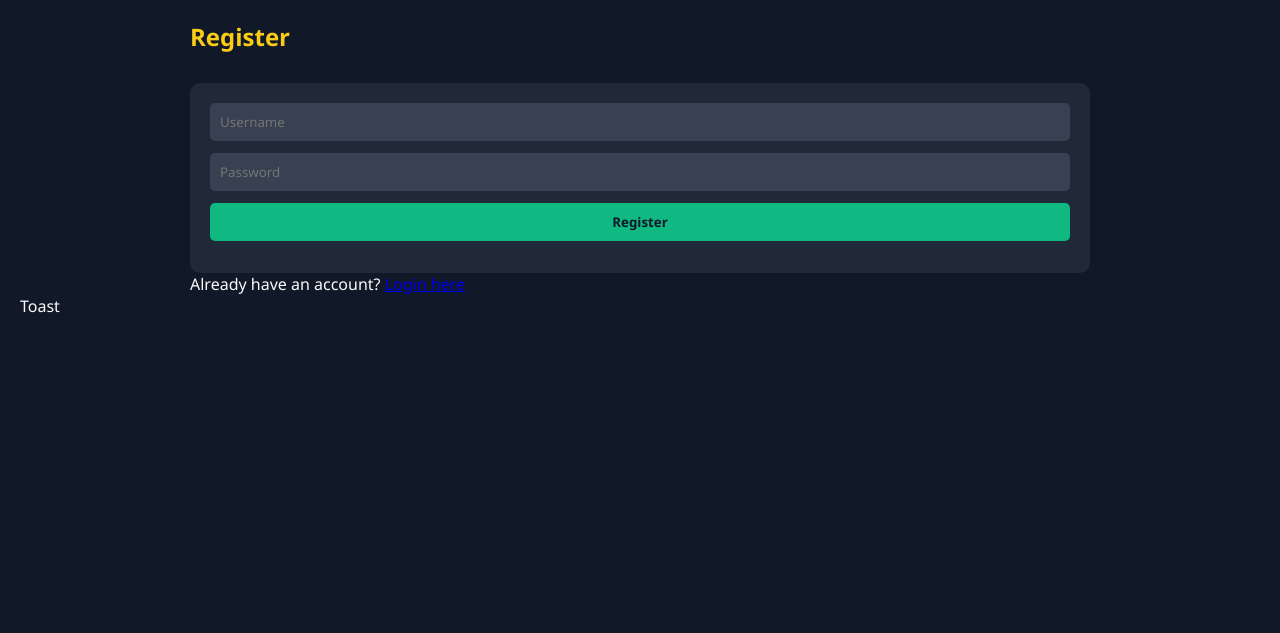
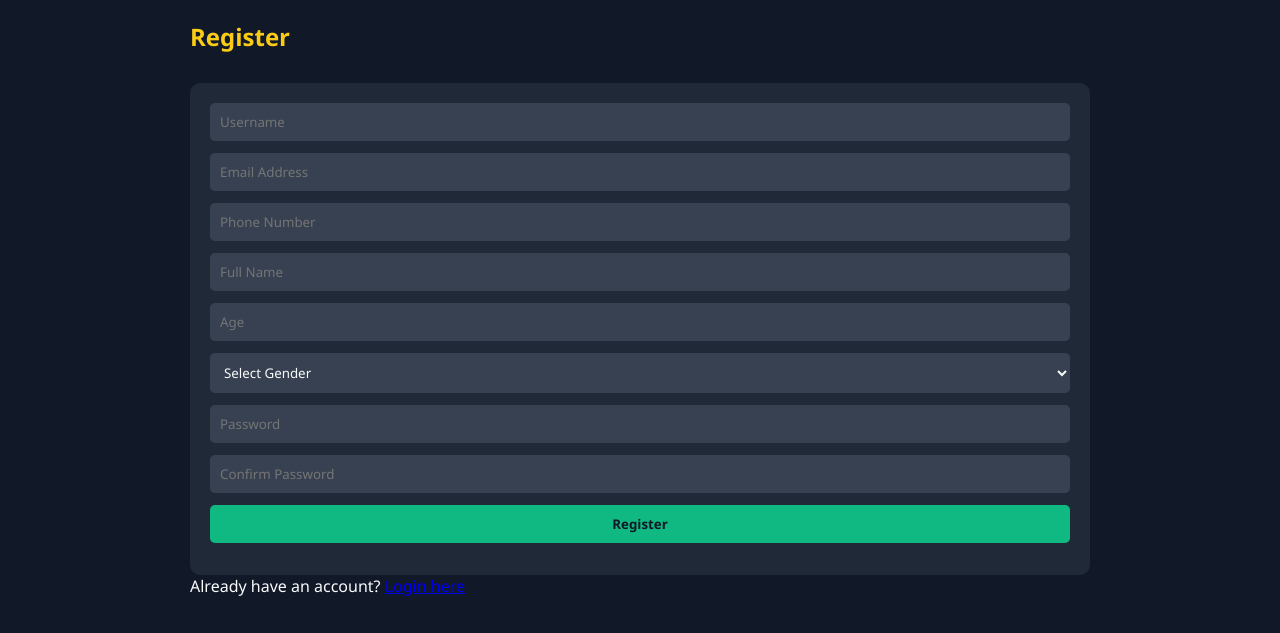
Before and after one commit to ak-pumkin/gym-suppliment-, a Flask app: page /register in a window 1280 px wide. Shown: the top 633 px of the page. Run offline with Flask 3, Linux system fonts and the light colour scheme; some libraries are stand-ins or nearby versions.

Commit message:
Add files via upload

```diff
--- a/templates/register.html
+++ b/templates/register.html
@@ -10,14 +10,24 @@
     <h2>Register</h2>
     <form id="registerForm">
       <input type="text" name="username" placeholder="Username" required />
+      <input type="email" name="email" placeholder="Email Address" required />
+      <input type="text" name="phone" placeholder="Phone Number" required />
+      <input type="text" name="full_name" placeholder="Full Name" required />
+      <input type="number" name="age" placeholder="Age" min="13" required />
+      <select name="gender" required>
+        <option value="">Select Gender</option>
+        <option>Male</option>
+        <option>Female</option>
+        <option>Other</option>
+      </select>
       <input type="password" name="password" placeholder="Password" required />
+      <input type="password" name="confirmPassword" placeholder="Confirm Password" required />
       <button type="submit">Register</button>
     </form>
     <p>Already have an account? <a href="/login">Login here</a></p>
   </main>
 
-  <!-- Toast -->
-  <div class="toast" id="toast">Toast</div>
+  <div class="toast" id="toast"></div>
 
   <script>
     function showToast(msg, time = 3000) {
@@ -30,22 +40,40 @@
     document.getElementById("registerForm").addEventListener("submit", async function (e) {
       e.preventDefault();
       const form = e.target;
-      const username = form.username.value;
-      const password = form.password.value;
 
+      const data = {
+        username: form.username.value.trim(),
+        email: form.email.value.trim(),
+        phone: form.phone.value.trim(),
+        full_name: form.full_name.value.trim(),
+        age: form.age.value,
+        gender: form.gender.value,
+        password: form.password.value,
+        confirmPassword: form.confirmPassword.value
+      };
+
+      if (data.password !== data.confirmPassword) {
+        showToast("Passwords do not match");
+        return;
+      }
+
+      try {
         const res = await fetch("/api/register", {
           method: "POST",
           headers: { "Content-Type": "application/json" },
-        body: JSON.stringify({ username, password })
+          body: JSON.stringify(data)
         });
 
-      const data = await res.json();
+        const result = await res.json();
         if (res.ok) {
-        localStorage.setItem("role", data.role || "user");
+          localStorage.setItem("role", result.role || "user");
           showToast("Registered successfully");
           setTimeout(() => window.location.href = "/login", 1000);
         } else {
-        showToast(data.message || "Registration failed");
+          showToast(result.message || "Registration failed");
+        }
+      } catch (err) {
+        showToast("Error during registration");
       }
     });
   </script>
```
Lines whose indentation alone changed are shown as unchanged.
